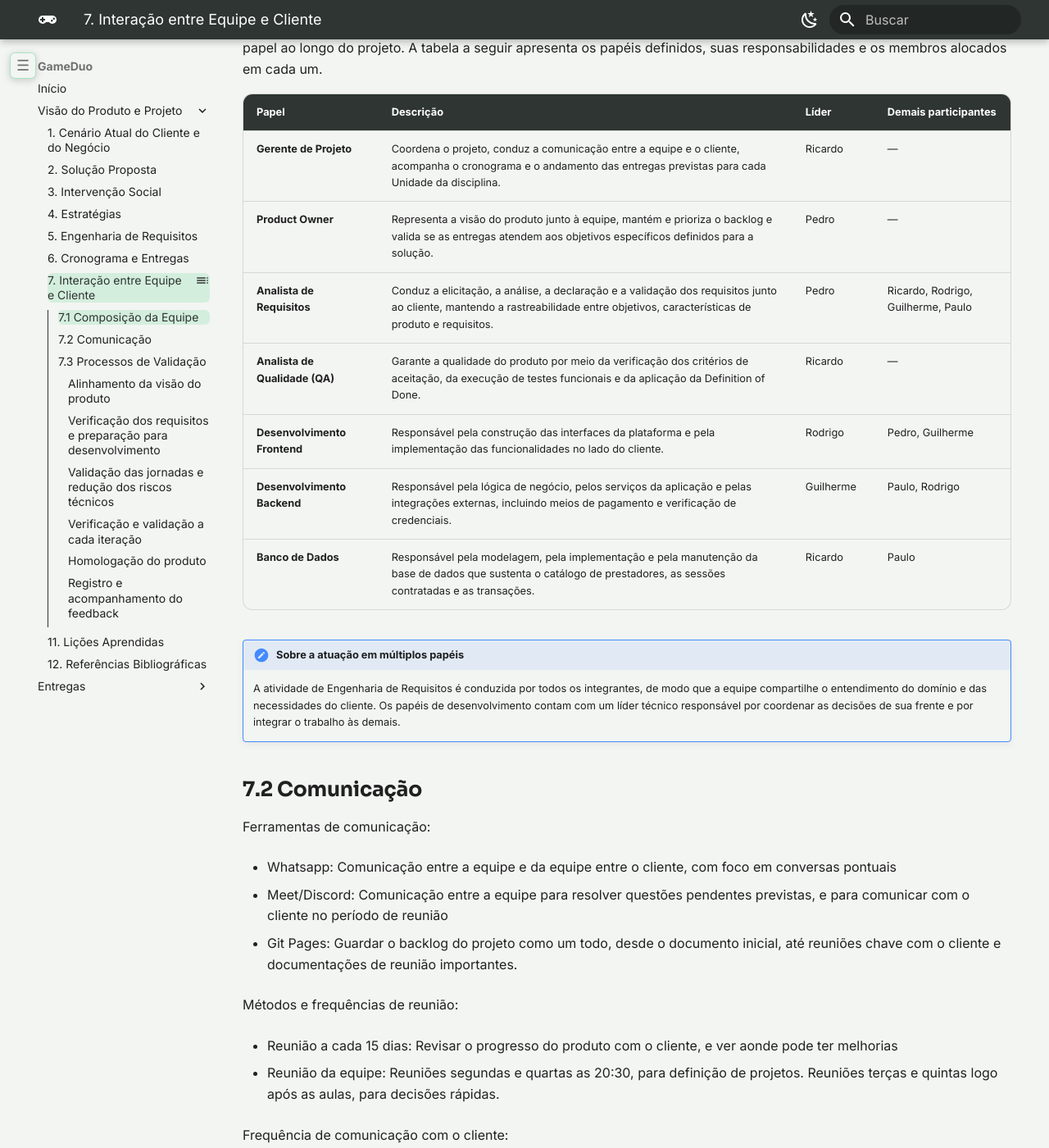
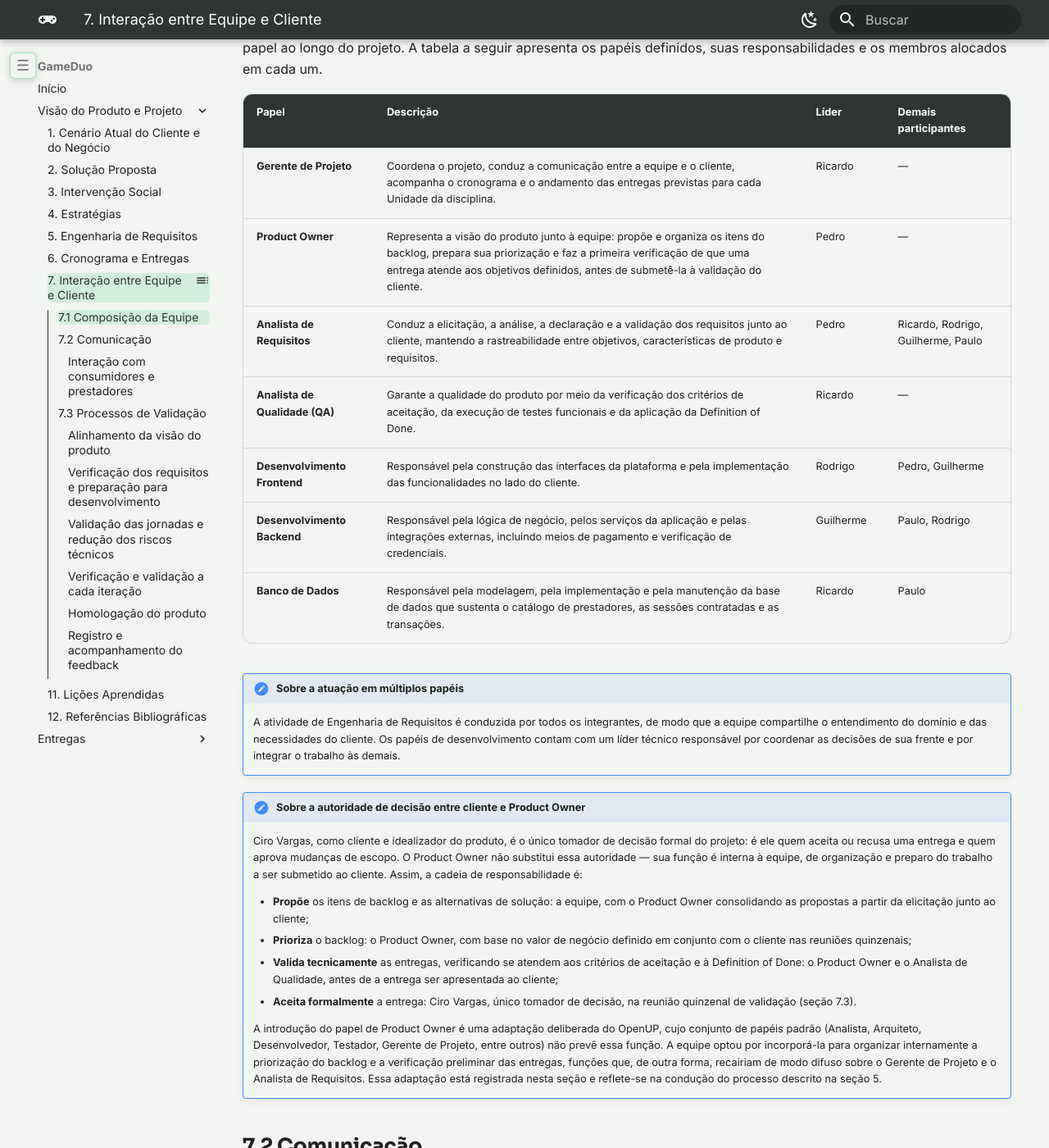
Before and after one commit to mdsreq-fga-unb/REQ-2026.2-T02-GameDuo, an MkDocs documentation site: the page built from docs/visao-produto/interacao-equipe.md, in a window 1280 px wide and 1400 px high, scrolled down 253 px. Shown: the whole window at 82% size. Built offline with MkDocs 1.6.1 and Material for MkDocs 9.7.7, drawn with Linux system fonts in a browser that asks for light colours; some of the changed text lies outside the part shown.

Commit message:
docs: Corrigindo 7.1

```diff
--- a/docs/visao-produto/interacao-equipe.md
+++ b/docs/visao-produto/interacao-equipe.md
@@ -9,7 +9,7 @@ A equipe responsável pelo desenvolvimento do GameDuo é composta por cinco inte
 | Papel | Descrição | Líder  | Demais participantes |
 | --- | --- | --- | --- |
 | **Gerente de Projeto** | Coordena o projeto, conduz a comunicação entre a equipe e o cliente, acompanha o cronograma e o andamento das entregas previstas para cada Unidade da disciplina. | Ricardo | — |
-| **Product Owner** | Representa a visão do produto junto à equipe, mantém e prioriza o backlog e valida se as entregas atendem aos objetivos específicos definidos para a solução. | Pedro | — |
+| **Product Owner** | Representa a visão do produto junto à equipe: propõe e organiza os itens do backlog, prepara sua priorização e faz a primeira verificação de que uma entrega atende aos objetivos definidos, antes de submetê-la à validação do cliente. | Pedro | — |
 | **Analista de Requisitos** | Conduz a elicitação, a análise, a declaração e a validação dos requisitos junto ao cliente, mantendo a rastreabilidade entre objetivos, características de produto e requisitos. | Pedro |  Ricardo, Rodrigo, Guilherme, Paulo |
 | **Analista de Qualidade (QA)** | Garante a qualidade do produto por meio da verificação dos critérios de aceitação, da execução de testes funcionais e da aplicação da Definition of Done. | Ricardo | — |
 | **Desenvolvimento Frontend** | Responsável pela construção das interfaces da plataforma e pela implementação das funcionalidades no lado do cliente. | Rodrigo | Pedro, Guilherme |
@@ -21,6 +21,17 @@ A equipe responsável pelo desenvolvimento do GameDuo é composta por cinco inte
 
 !!! note "Sobre a atuação em múltiplos papéis"
     A atividade de Engenharia de Requisitos é conduzida por todos os integrantes, de modo que a equipe compartilhe o entendimento do domínio e das necessidades do cliente. Os papéis de desenvolvimento contam com um líder técnico responsável por coordenar as decisões de sua frente e por integrar o trabalho às demais.
+
+!!! note "Sobre a autoridade de decisão entre cliente e Product Owner"
+    Ciro Vargas, como cliente e idealizador do produto, é o único tomador de decisão formal do projeto: é ele quem aceita ou recusa uma entrega e quem aprova mudanças de escopo. O Product Owner não substitui essa autoridade — sua função é interna à equipe, de organização e preparo do trabalho a ser submetido ao cliente. Assim, a cadeia de responsabilidade é:
+
+    - **Propõe** os itens de backlog e as alternativas de solução: a equipe, com o Product Owner consolidando as propostas a partir da elicitação junto ao cliente;
+    - **Prioriza** o backlog: o Product Owner, com base no valor de negócio definido em conjunto com o cliente nas reuniões quinzenais;
+    - **Valida tecnicamente** as entregas, verificando se atendem aos critérios de aceitação e à Definition of Done: o Product Owner e o Analista de Qualidade, antes de a entrega ser apresentada ao cliente;
+    - **Aceita formalmente** a entrega: Ciro Vargas, único tomador de decisão, na reunião quinzenal de validação (seção 7.3).
+
+    A introdução do papel de Product Owner é uma adaptação deliberada do OpenUP, cujo conjunto de papéis padrão (Analista, Arquiteto, Desenvolvedor, Testador, Gerente de Projeto, entre outros) não prevê essa função. A equipe optou por incorporá-la para organizar internamente a priorização do backlog e a verificação preliminar das entregas, funções que, de outra forma, recairiam de modo difuso sobre o Gerente de Projeto e o Analista de Requisitos. Essa adaptação está registrada nesta seção e reflete-se na condução do processo descrito na seção 5.
+
 
 
 
@@ -45,6 +56,22 @@ Frequência de comunicação com o cliente:
 - Reunião quinzenal: a reunião será diretamente dos participantes da equipe de desenvolvimento e o cliente, para validação
 
 - Whatsapp: será usado pontualmente para tirar dúvidas rápidas.
+
+### Interação com consumidores e prestadores
+
+Ciro Vargas é o cliente e o canal formal de aceite do projeto, mas não é o usuário final: consumidores (quem contrata sessões) e prestadores (quem oferece coaching, duo e boosting) são os dois lados do marketplace e é para eles que o produto é desenhado. Por isso, além da comunicação regular com o cliente, a equipe prevê uma estratégia própria de interação com esses grupos:
+
+- **Recrutamento de representantes:** identificação, com apoio do cliente, de jogadores que se encaixem nos perfis de consumidor e de prestador, para participarem como usuários de referência ao longo do projeto;
+
+- **Validação antecipada com protótipos:** apresentação de wireframes e do protótipo navegável (seção 5) a representantes de cada perfil, antes da implementação, para checar se o fluxo de contratação, a verificação de credenciais e a avaliação cruzada fazem sentido na prática;
+
+- **Testes de aceitação com usuários reais:** inclusão de consumidores e prestadores nas demonstrações por iteração, executando os critérios de aceitação das histórias de usuário que os afetam diretamente;
+
+- **Canal de feedback assíncrono:** formulário ou grupo dedicado (fora do WhatsApp usado com o cliente) para que esses usuários relatem problemas e sugestões entre as reuniões, com o feedback registrado e rastreado junto ao backlog pelo Product Owner.
+
+ <!-- Pedro vai mudar aqui -->
+
+
 
 ## 7.3 Processos de Validação
 
```
